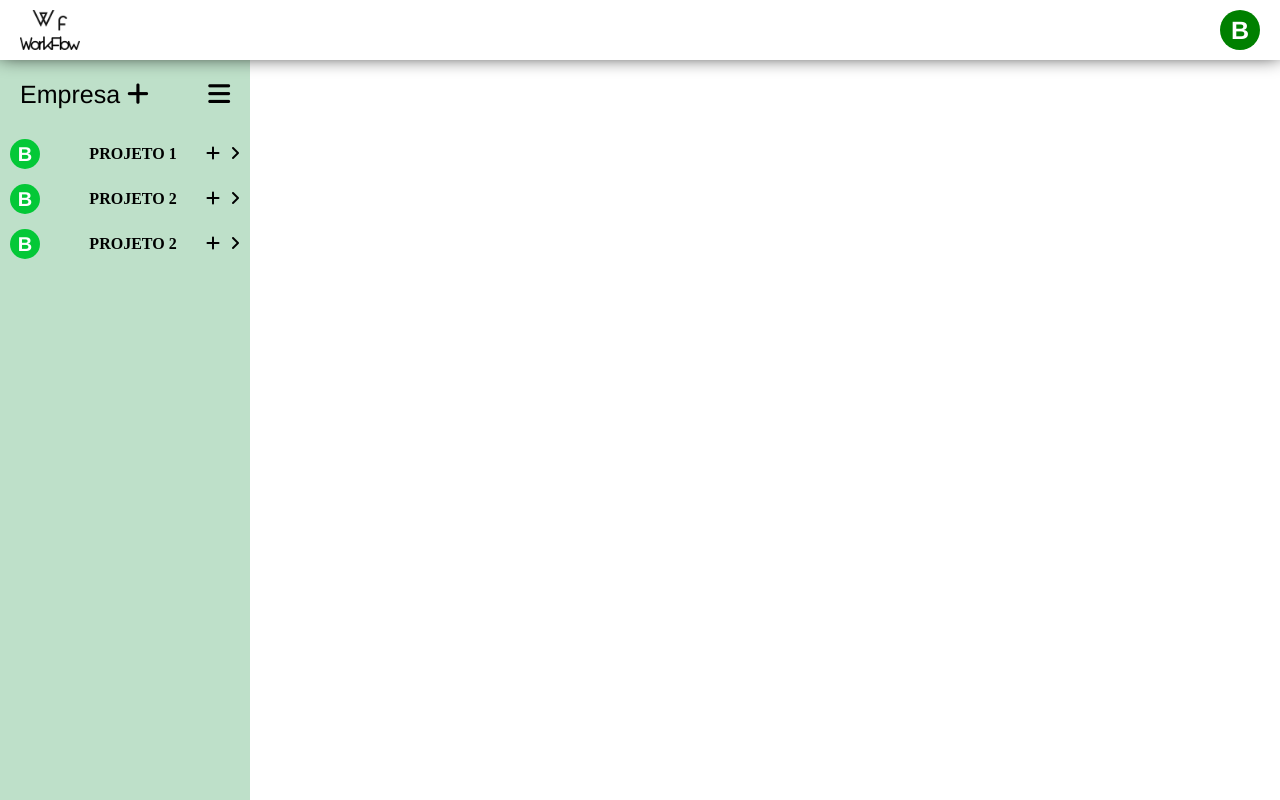
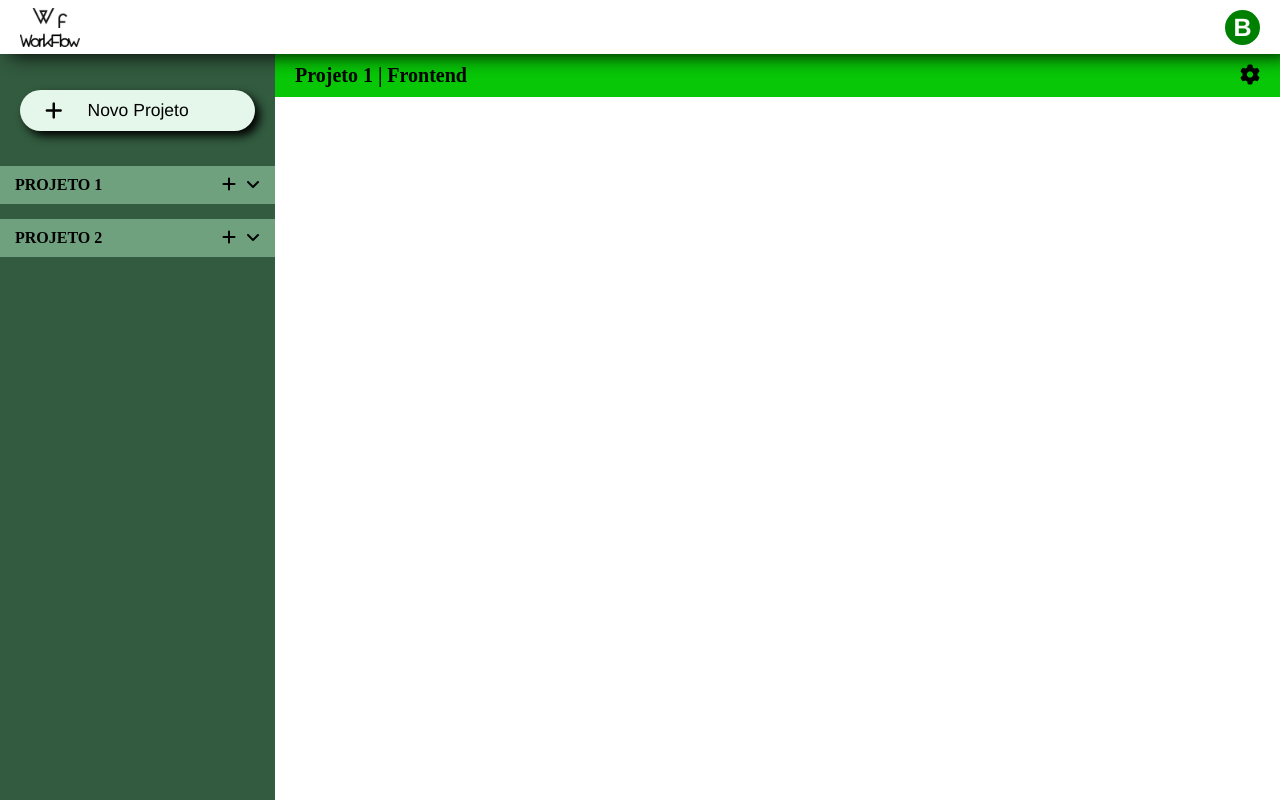
Before and after one commit to OtavioArruda/workflow, a Vue app in the folder workflow-front/: page /principal in a window 1280 px wide. Built offline with nearby package versions, Linux system fonts and the light colour scheme.

Commit message:
Implementacao do vuex e criacao do popup para cadastro de projeto

```diff
--- a/workflow-front/package.json
+++ b/workflow-front/package.json
@@ -12,7 +12,8 @@
   "dependencies": {
     "@fortawesome/fontawesome-free": "^6.5.1",
     "vue": "^3.4.15",
-    "vue-router": "^4.2.5"
+    "vue-router": "^4.2.5",
+    "vuex": "^4.0.2"
   },
   "devDependencies": {
     "@vitejs/plugin-vue": "^5.0.3",
--- a/workflow-front/src/components/principal/main/MenuLateral.vue
+++ b/workflow-front/src/components/principal/main/MenuLateral.vue
@@ -1,67 +1,57 @@
 <template>
+    <div>
         <div id="menu">
             <div class="sub-header-menu">
-            <div class="info-emp">
-                <span class="empresa">
-                    Empresa
+                <button class="create-project" @click="PopupCreate">
+                    <i class="fas fa-plus add-project"></i>
+                    <span class="new-project">
+                        Novo Projeto
                     </span>
-                <i class="fas fa-plus add-project"></i>
-            </div>
-            <i class="fa-solid fa-bars menu"></i>
+                </button>
             </div>
             <div v-for="(directory, idx) in directorys" :key="idx" class="raiz-directory">
 
                 <div class="directory" :class="{ 'active-directory': directorys[idx].expanded }">
-                <div class="user-symbol">
-                    <span class="initial-of-name">
-                        {{ directory.inicial }}
-                    </span>
-                </div>
                     <h4>
                         {{ directory.name }}
                     </h4>
                     <div>
                         <i class="fas fa-plus add-task"></i>
-                    <i class="fa-solid fa-angle-right expanded-task" @click="ToggleExpanded(idx)"
+                        <i class="fa-solid fa-angle-down expanded-task" @click="ToggleExpanded(idx)"
                             :class="{ 'rotate-90': directorys[idx].expanded }"></i>
                     </div>
                 </div>
 
                 <div class="area-subdirectory" :class="{ 'render-subdirectory': !directorys[idx].expanded }">
-                <div class="sub-directory" v-for="(sub_dirctory, id) in sub_directorys" :key="id">
-                    <i class="fa-regular fa-folder-open" style="color: #FFD43B;"></i>
+                    <div class="sub-directory" v-for="(sub_dirctory, id) in directorys[idx].sub_directory" :key="id">
+                        <div class="about-tasks">
+                            <i class="fa-solid fa-folder"></i>
                             <span class="name-subdirectory">
                                 {{ sub_dirctory.name }}
                             </span>
                         </div>
+                        <i class="fa-solid fa-trash"></i>
                     </div>
                 </div>
+            </div>
+        </div>
+        <CreateProject/>
     </div>
 </template>
 
 <script setup>
 import '@fortawesome/fontawesome-free/css/all.css';
+import CreateProject from '@/components/principal/popups/CreateProject.vue'
 import { reactive } from 'vue';
+import { useStore } from 'vuex';
+
+const store = useStore();
 
 let directorys = reactive([
     {
-        'inicial': "B",
         'name': "PROJETO 1",
-        'expanded': false
-    },
-    {
-        'inicial': "B",
-        'name': "PROJETO 2",
-        'expanded': false
-    },
-    {
-        'inicial': "B",
-        'name': "PROJETO 2",
-        'expanded': false
-    }
-]);
-
-let sub_directorys = reactive([
+        'expanded': false,
+        'sub_directory': [
             {
                 'name': "FRONT-END"
             },
@@ -71,38 +61,96 @@ let sub_directorys = reactive([
             {
                 'name': "BANCO"
             }
+        ]
+    },
+    {
+        'name': "PROJETO 2",
+        'expanded': false,
+        'sub_directory': [
+            {
+                'name': "FRONT-END"
+            },
+            {
+                'name': "BACK-END"
+            },
+            {
+                'name': "BANCO"
+            }
+        ]
+    }
+]);
 
-])
 
 function ToggleExpanded(idx) {
     directorys[idx].expanded = !directorys[idx].expanded;
 }
 
+function PopupCreate(){
+    store.state.popup_render = !store.state.popup_render
+}
+
 
 </script>
 
-<style>
+<style scoped>
 #menu {
-    width: 250px;
-    background-color: #bee0c9;
-    height: 100vh;
+    width: 275px;
+    background-color: #325b3f;
+    height: 95vh;
+    position: absolute;
+    top: 0;
+    overflow-x: hidden;
+    padding-bottom: 5vh;
+}
+#menu::-webkit-scrollbar {
+    width: 10px;
+
+}
+#menu::-webkit-scrollbar-track {
+    margin-top: 65px;
+    margin-bottom: 5px;
+}
+#menu::-webkit-scrollbar-thumb {
+    background-color: #283e37;
+    border-radius: 20px;
+    border: 3px solid black;
 }
 
+
+
 .sub-header-menu {
-    padding: 80px 20px 20px;
+    padding: 90px 20px 20px;
     display: flex;
     justify-content: space-between;
     align-items: center;
 }
 
 
-.empresa {
-    font-size: 25px;
+.new-project {
+    font-size: 17.5px;
     font-family: 'Franklin Gothic Medium', 'Arial Narrow', Arial, sans-serif;
 }
 
+.create-project{
+    margin: 0 auto;
+    width: 100%;
+    padding: 10px 15px;
+    box-shadow: 5px 5px 10px black;
+    border-radius: 100px;
+    display: flex;
+    justify-content: flex-start;
+    align-items: center;
+    border: none;
+    background-color: #e5f7eb;
+}
+
+.create-project:hover{
+    transform: scale(1.03);
+    transition: 0.5s;
+}
+
 .rotate-90 {
-    transform: rotate(90deg);
+    transform: rotate(180deg);
     transition: 0.3s;
 }
 
@@ -111,12 +159,17 @@ function ToggleExpanded(idx) {
 }
 
 .active-directory {
-    background-color: #9fd7b1;
+    background-color: #d6e9dc !important;
 }
 
-.add-project,
+.add-project{
+    font-size: 20px;
+    margin-right: 25px;
+    margin-left: 10px;
+}
+
 .menu {
-    font-size: 25px;
+    font-size: 20px;
 }
 
 .user-symbol {
@@ -140,9 +193,10 @@ function ToggleExpanded(idx) {
 .directory {
     display: flex;
     justify-content: space-between;
-    padding: 5px 10px;
-    margin: 5px 0px;
+    padding: 10px 15px;
+    margin-top: 15px;
     align-items: center;
+    background-color: #6fa17f;
 }
 
 .expanded-task {
@@ -150,16 +204,24 @@ function ToggleExpanded(idx) {
 }
 
 .area-subdirectory{
-    width: 60%;
     margin: 0 auto;
-    padding: 5px;
+    font-size: 15px;
+    background-color: #6fa17f;
 }
 
 .sub-directory{
     display: flex;
     justify-content: space-between;
-    padding: 5px;
-    margin-bottom: 10px;
+    padding: 10px;
+    border-bottom: #d6e9dc 1px solid;
     cursor: pointer;
 }
+
+.about-tasks{
+    width: 50%;
+}
+
+.name-subdirectory{
+    margin-left: 10px;
+}
 </style>
--- /dev/null
+++ b/workflow-front/src/components/principal/main/TasksArea.vue
@@ -0,0 +1,33 @@
+<template>
+    <div id="main-tasks">
+        <div class="subheader-tasks">
+            <strong>
+                Projeto 1 | Frontend
+            </strong>
+            <div class="gears">
+                <div></div>
+                <i class="fa-solid fa-gear"></i>
+            </div>
+        </div>
+
+    </div>
+</template>
+
+<script setup>
+</script>
+
+<style scoped>
+#main-tasks{
+    width: 100%;
+}
+
+.subheader-tasks{
+    background-color: rgb(7, 199, 7);
+    padding: 10px 20px;
+    margin-left: 275px;
+    display: flex;
+    justify-content: space-between;
+    font-size: 20px;
+}
+
+</style>
--- a/workflow-front/src/components/principal/partials/HeaderPrincipal.vue
+++ b/workflow-front/src/components/principal/partials/HeaderPrincipal.vue
@@ -31,12 +31,13 @@ header {
     width: 100%;
     display: flex;
     justify-content: space-between;
-    padding: 10px 0px;
-    position: fixed;
-    top: 0;
-    z-index: 1;
+    align-items: center;
+    padding: 7px 0px;
+    min-height: 5vh;
+    position: relative;
+    z-index: 2;
     background-color: white;
-    box-shadow: 0px -5px 20px black;
+    box-shadow: 10px 1px 20px black;
 }
 
 #logo {
@@ -45,14 +46,15 @@ header {
 }
 
 .user-symbol {
-    width: 40px;
-    height: 40px;
+    width: 35px;
+    height: 35px;
     border-radius: 50%;
     background-color: green;
     margin-right: 20px;
     display: flex;
     justify-content: center;
     align-items: center;
+    cursor: pointer;
 }
 
 .initial-of-name{
--- /dev/null
+++ b/workflow-front/src/components/principal/popups/CreateProject.vue
@@ -0,0 +1,98 @@
+<template>
+    <div id="popup-overlay" :class="{ 'active-popup': store.state.popup_render }">
+        <div id="popup-add-project">
+            <input type="text" class="name-project" placeholder="Nome do projeto">
+            <div class="participants">
+                <input type="text" placeholder="Email do participante">
+            </div>
+            <div class="buttons-project">
+                <button class="cancel-project" @click="CancelProject">Cancelar</button>
+                <button class="create-project">Criar Projeto</button>
+            </div>
+        </div>
+    </div>
+</template>
+
+<script setup>
+import { useStore } from 'vuex';
+
+const store = useStore()
+
+function CancelProject() {
+    store.state.popup_render = !store.state.popup_render
+}
+
+
+</script>
+
+<style scoped>
+#popup-overlay {
+    position: fixed;
+    top: 0;
+    left: 0;
+    width: 100%;
+    height: 100%;
+    background-color: rgba(0, 0, 0, 0.5);
+    z-index: 9999;
+}
+
+#popup-add-project {
+    position: absolute;
+    top: 50%;
+    left: 50%;
+    transform: translate(-50%, -50%);
+    padding: 15px 30px;
+    border-radius: 10px;
+    background-color: #25442f;
+    z-index: 10000;
+}
+
+.active-popup {
+    display: none;
+}
+
+input {
+    width: 300px;
+    padding: 5px 20px;
+    border-radius: 10px;
+    border: 2px solid rgb(7, 194, 7);
+    margin-bottom: 10px;
+    background-color: #172b1d;
+    color: white;
+}
+
+
+.participants {
+    min-height: 140px;
+    background-color: #172b1d;
+    border-radius: 10px;
+    margin-bottom: 20px;
+}
+
+.buttons-project {
+    display: flex;
+    justify-content: space-between;
+    margin-top: 10px;
+}
+
+button:hover {
+    transform: scale(1.03);
+    transition: 0.3s;
+}
+
+.create-project {
+    width: 140px;
+    border-radius: 15px;
+    border: none;
+    padding: 5px 10px;
+    background-color: #00ec23;
+}
+
+.cancel-project {
+    width: 140px;
+    border-radius: 15px;
+    border: none;
+    padding: 5px 10px;
+    background-color: #528160;
+}
+</style>
--- a/workflow-front/src/main.js
+++ b/workflow-front/src/main.js
@@ -1,11 +1,13 @@
 import './assets/main.css'
-
 import { createApp } from 'vue'
 import App from './App.vue'
 import router from './router'
+import store from './store'
+import { createStore } from 'vuex'
 
 const app = createApp(App)
 
 app.use(router)
+app.use(store)
 
 app.mount('#app')
--- /dev/null
+++ b/workflow-front/src/store/index.js
@@ -0,0 +1,12 @@
+import { createStore } from "vuex";
+
+const store = createStore({
+    state: {
+        popup_render: true
+    },
+    getters: {},
+    mutations: {},
+    actions: {}
+});
+
+export default store
--- a/workflow-front/src/views/PrincipalView.vue
+++ b/workflow-front/src/views/PrincipalView.vue
@@ -1,15 +1,22 @@
 <template>
     <div>
         <HeaderPrincipal/>
-        <MenuLateral/>
+        <div id="content">
+            <MenuLateral/>
+            <TasksArea/>
+        </div>
     </div>
 </template>
 
 <script setup>
 import HeaderPrincipal from '../components/principal/partials/HeaderPrincipal.vue';
-import MenuLateral from '../components/principal/main/MenuLateral.vue'
+import MenuLateral from '../components/principal/main/MenuLateral.vue';
+import TasksArea from '../components/principal/main/TasksArea.vue'
 </script>
 
 <style>
+#content{
+    display: flex;
+}
 
 </style>
```
Also changed, not shown: 1 other file (tests, documents, lock files or other folders). Lines whose indentation alone changed are shown as unchanged.
